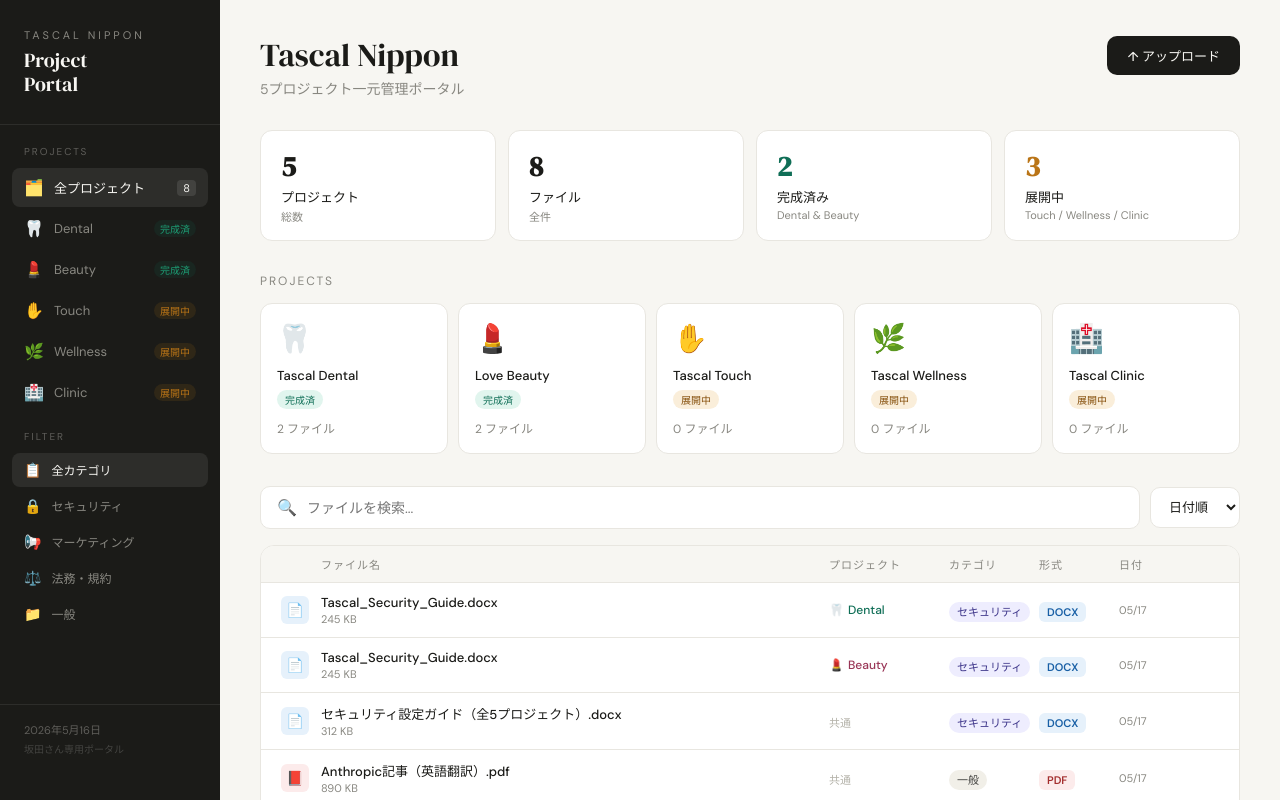
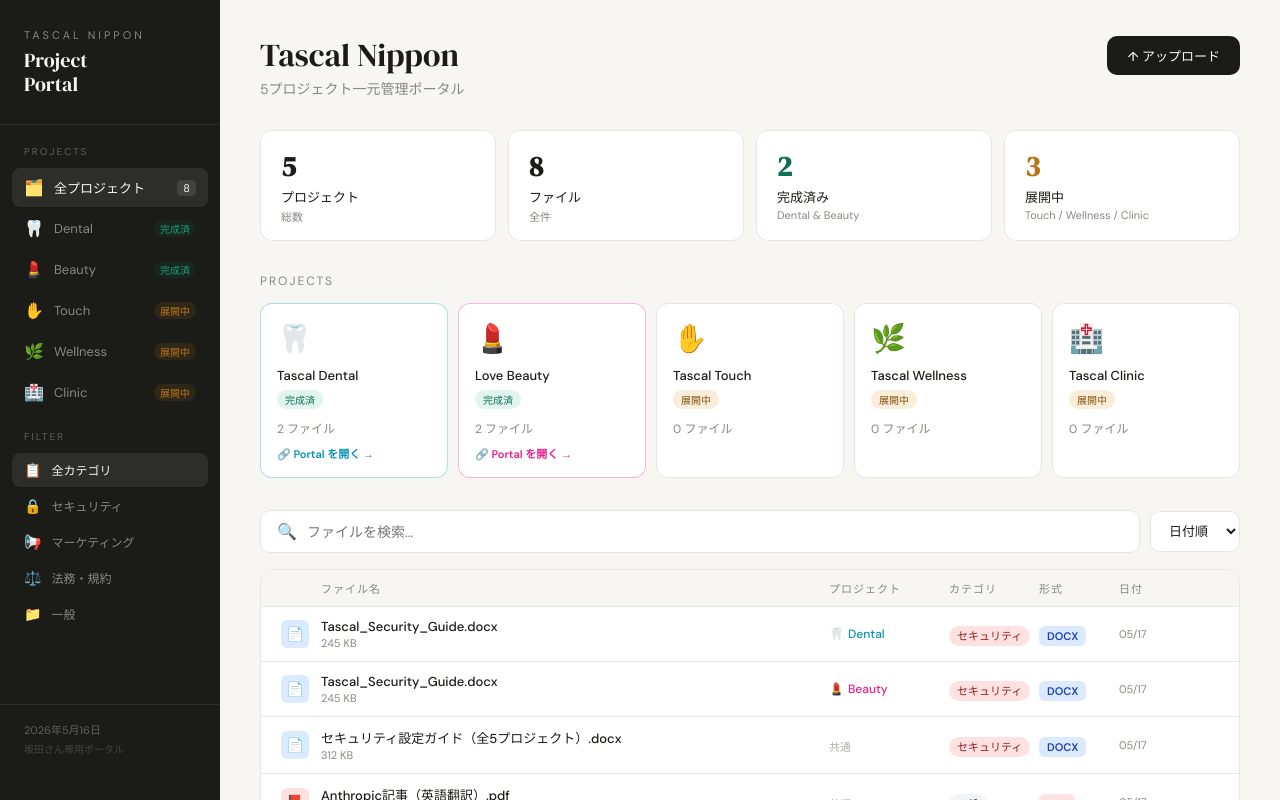
Before and after one commit to SakataMasahiro/globish-hub, a Next.js app: page /portal in a window 1280 px wide. Shown: the top 800 px of the page. Built offline with nearby package versions, Linux system fonts and the light colour scheme.

Commit message:
Add portal URL popup for Dental and Beauty

```diff
--- a/app/portal/page.tsx
+++ b/app/portal/page.tsx
@@ -6,6 +6,7 @@
 export default function PortalPage() {
   const [files, setFiles] = useState<PortalFile[]>(INITIAL_FILES);
   const [selectedProject, setSelectedProject] = useState<ProjectId | null>(null);
+  const [portalModal, setPortalModal] = useState<ProjectId | null>(null);
   const [search, setSearch] = useState('');
   const [tagFilter, setTagFilter] = useState<FileTag | ''>('');
   const [sortBy, setSortBy] = useState<'date' | 'name' | 'type'>('date');
@@ -44,9 +45,39 @@
   };
   const deleteFile = (id: number) => setFiles((prev) => prev.filter((f) => f.id !== id));
   const selectedProj = PROJECTS.find((p) => p.id === selectedProject);
+  const modalProj = PROJECTS.find((p) => p.id === portalModal);
   return (
     <div style={{ minHeight: '100vh', background: '#F7F6F2', fontFamily: "'DM Sans','Noto Sans JP',sans-serif" }}>
-      <style>{`@import url('https://fonts.googleapis.com/css2?family=DM+Sans:wght@300;400;500;600&family=DM+Serif+Display&family=Noto+Sans+JP:wght@300;400;500&display=swap');*{box-sizing:border-box;margin:0;padding:0}body{background:#F7F6F2}.file-row{transition:background 0.12s}.file-row:hover{background:#EEEDFE22}.file-row:hover .file-actions{opacity:1!important}.proj-card{transition:all 0.15s;cursor:pointer}.proj-card:hover{transform:translateY(-2px);box-shadow:0 4px 20px rgba(0,0,0,0.07)}input:focus,select:focus,button:focus{outline:none}`}</style>
+      <style>{`@import url('https://fonts.googleapis.com/css2?family=DM+Sans:wght@300;400;500;600&family=DM+Serif+Display&family=Noto+Sans+JP:wght@300;400;500&display=swap');*{box-sizing:border-box;margin:0;padding:0}body{background:#F7F6F2}.file-row{transition:background 0.12s}.file-row:hover{background:#EEEDFE22}.file-row:hover .file-actions{opacity:1!important}.proj-card{transition:all 0.15s}.proj-card:hover{transform:translateY(-2px);box-shadow:0 4px 20px rgba(0,0,0,0.07)}.portal-link{transition:background 0.12s;text-decoration:none;display:flex;align-items:center;gap:14px;padding:14px 18px;border-radius:10px;border:1px solid #E8E6E0}.portal-link:hover{background:#F7F6F2}input:focus,select:focus,button:focus{outline:none}`}</style>
+      {portalModal && modalProj && (
+        <div onClick={() => setPortalModal(null)} style={{ position:'fixed',inset:0,background:'rgba(0,0,0,0.55)',zIndex:1000,display:'flex',alignItems:'center',justifyContent:'center' }}>
+          <div onClick={(e) => e.stopPropagation()} style={{ background:'#fff',borderRadius:18,padding:'28px',width:440,boxShadow:'0 20px 60px rgba(0,0,0,0.2)' }}>
+            <div style={{ display:'flex',alignItems:'center',gap:12,marginBottom:20,paddingBottom:16,borderBottom:'1px solid #E8E6E0' }}>
+              <span style={{ fontSize:32 }}>{modalProj.icon}</span>
+              <div style={{ flex:1 }}>
+                <div style={{ fontSize:18,fontWeight:600,color:'#1B1B18' }}>{modalProj.name}</div>
+                <div style={{ fontSize:12,color:'#888780',marginTop:2 }}>{modalProj.description}</div>
+              </div>
+              <button onClick={() => setPortalModal(null)} style={{ background:'none',border:'none',cursor:'pointer',fontSize:24,color:'#888780',lineHeight:1,padding:'4px' }}>×</button>
+            </div>
+            <div style={{ fontSize:11,letterSpacing:2,color:'#888780',textTransform:'uppercase',marginBottom:12 }}>Portal を選択</div>
+            <div style={{ display:'flex',flexDirection:'column',gap:8 }}>
+              {modalProj.portals.map((portal, i) => (
+                <a key={i} href={portal.url} target="_blank" rel="noopener noreferrer" className="portal-link">
+                  <span style={{ fontSize:26,minWidth:38,textAlign:'center' }}>{portal.icon}</span>
+                  <div style={{ flex:1 }}>
+                    <div style={{ fontSize:14,fontWeight:600,color:'#1B1B18' }}>{portal.name}</div>
+                    <div style={{ fontSize:11,color:'#888780',marginTop:2 }}>{portal.desc}</div>
+                    <div style={{ fontSize:10,color:modalProj.color,marginTop:3,fontFamily:'monospace' }}>{portal.url}</div>
+                  </div>
+                  <span style={{ fontSize:16,color:modalProj.color,fontWeight:700,flexShrink:0 }}>→</span>
+                </a>
+              ))}
+            </div>
+            <button onClick={() => { setSelectedProject(modalProj.id); setPortalModal(null); }} style={{ width:'100%',marginTop:16,padding:'11px',background:'#F7F6F2',border:'0.5px solid #E8E6E0',borderRadius:10,cursor:'pointer',fontSize:13,color:'#1B1B18',fontFamily:'inherit',fontWeight:500 }}>📁 ファイルを見る</button>
+          </div>
+        </div>
+      )}
       <aside style={{ position:'fixed',left:0,top:0,bottom:0,width:220,background:'#1B1B18',padding:'28px 0',display:'flex',flexDirection:'column',zIndex:100 }}>
         <div style={{ padding:'0 24px 28px',borderBottom:'0.5px solid rgba(255,255,255,0.08)' }}>
           <div style={{ fontSize:11,letterSpacing:3,color:'#888780',marginBottom:6,textTransform:'uppercase' }}>Tascal Nippon</div>
@@ -102,11 +133,12 @@
             <div style={{ fontSize:12,letterSpacing:2,color:'#888780',textTransform:'uppercase',marginBottom:14 }}>Projects</div>
             <div style={{ display:'grid',gridTemplateColumns:'repeat(5,1fr)',gap:10 }}>
               {PROJECTS.map((p) => (
-                <div key={p.id} className="proj-card" onClick={() => setSelectedProject(p.id)} style={{ background:'#fff',borderRadius:12,padding:'16px',border:'0.5px solid #E8E6E0' }}>
+                <div key={p.id} className="proj-card" onClick={() => p.done ? setPortalModal(p.id) : null} style={{ background:'#fff',borderRadius:12,padding:'16px',border:`0.5px solid ${p.done?p.color+'50':'#E8E6E0'}`,cursor:p.done?'pointer':'default' }}>
                   <div style={{ fontSize:28,marginBottom:10 }}>{p.icon}</div>
                   <div style={{ fontSize:13,fontWeight:500,color:'#1B1B18',marginBottom:4 }}>{p.name}</div>
                   <div style={{ display:'inline-block',fontSize:10,padding:'2px 8px',borderRadius:20,background:p.done?'#E1F5EE':'#FAEEDA',color:p.done?'#0F6E56':'#854F0B',marginBottom:10 }}>{p.status}</div>
-                  <div style={{ fontSize:12,color:'#888780' }}>{projectFileCounts[p.id]||0} ファイル</div>
+                  <div style={{ fontSize:12,color:'#888780',marginBottom:p.done?8:0 }}>{projectFileCounts[p.id]||0} ファイル</div>
+                  {p.done && <div style={{ fontSize:11,color:p.color,fontWeight:600 }}>🔗 Portal を開く →</div>}
                 </div>
               ))}
             </div>
@@ -122,7 +154,7 @@
             <option value="date">日付順</option><option value="name">名前順</option><option value="type">種類順</option>
           </select>
         </div>
-        <div className={uploadAnim?'upload-pulse':''} style={{ background:'#fff',borderRadius:14,border:'0.5px solid #E8E6E0',overflow:'hidden' }}>
+        <div style={{ background:'#fff',borderRadius:14,border:'0.5px solid #E8E6E0',overflow:'hidden' }}>
           <div style={{ display:'grid',gridTemplateColumns:'40px 1fr 120px 90px 80px 100px',padding:'10px 20px',borderBottom:'0.5px solid #E8E6E0',background:'#F7F6F2' }}>
             {['','ファイル名','プロジェクト','カテゴリ','形式','日付'].map((h) => (
               <div key={h} style={{ fontSize:11,color:'#888780',letterSpacing:1,textTransform:'uppercase',fontWeight:500 }}>{h}</div>
--- a/lib/data.ts
+++ b/lib/data.ts
@@ -1,6 +1,13 @@
 export type ProjectId = 'dental' | 'beauty' | 'touch' | 'wellness' | 'clinic';
 export type FileTag = 'security' | 'marketing' | 'legal' | 'general';
 export type FileType = 'DOCX' | 'PDF' | 'XLSX' | 'PNG' | 'OTHER';
+
+export interface SubPortal {
+  name: string;
+  desc: string;
+  url: string;
+  icon: string;
+}
 
 export interface Project {
   id: ProjectId;
@@ -8,11 +15,10 @@
   nameEn: string;
   icon: string;
   color: string;
-  bg: string;
-  accent: string;
-  status: '完成済' | '展開中';
   done: boolean;
+  status: string;
   description: string;
+  portals: SubPortal[];
 }
 
 export interface PortalFile {
@@ -26,22 +32,69 @@
 }
 
 export const PROJECTS: Project[] = [
-  { id: 'dental', name: 'Tascal Dental', nameEn: 'Dental', icon: '🦷', color: '#0F6E56', bg: '#E1F5EE', accent: '#1D9E75', status: '完成済', done: true, description: '歯科予約・治療管理システム' },
-  { id: 'beauty', name: 'Love Beauty', nameEn: 'Beauty', icon: '💄', color: '#993556', bg: '#FBEAF0', accent: '#D4537E', status: '完成済', done: true, description: '美容サービス予約・管理システム' },
-  { id: 'touch', name: 'Tascal Touch', nameEn: 'Touch', icon: '✋', color: '#854F0B', bg: '#FAEEDA', accent: '#BA7517', status: '展開中', done: false, description: '整体・マッサージ予約システム' },
-  { id: 'wellness', name: 'Tascal Wellness', nameEn: 'Wellness', icon: '🌿', color: '#3B6D11', bg: '#EAF3DE', accent: '#639922', status: '展開中', done: false, description: '健康管理・ウェルネスサービス' },
-  { id: 'clinic', name: 'Tascal Clinic', nameEn: 'Clinic', icon: '🏥', color: '#185FA5', bg: '#E6F1FB', accent: '#378ADD', status: '展開中', done: false, description: '医療クリニック管理システム' },
-];
-
-export const INITIAL_FILES: PortalFile[] = [
-  { id: 1, name: 'Tascal_Security_Guide.docx', project: 'dental', tag: 'security', date: '2026-05-17', type: 'DOCX', size: '245 KB' },
-  { id: 2, name: 'Tascal_Security_Guide.docx', project: 'beauty', tag: 'security', date: '2026-05-17', type: 'DOCX', size: '245 KB' },
-  { id: 3, name: 'セキュリティ設定ガイド（全5プロジェクト）.docx', project: null, tag: 'security', date: '2026-05-17', type: 'DOCX', size: '312 KB' },
-  { id: 4, name: 'Tascal Dental マーケティング資料.pdf', project: 'dental', tag: 'marketing', date: '2026-05-10', type: 'PDF', size: '1.2 MB' },
-  { id: 5, name: 'Love Beauty ブランドガイドライン.pdf', project: 'beauty', tag: 'marketing', date: '2026-05-12', type: 'PDF', size: '3.4 MB' },
-  { id: 6, name: 'Anthropic記事（英語翻訳）.pdf', project: null, tag: 'general', date: '2026-05-17', type: 'PDF', size: '890 KB' },
-  { id: 7, name: '利用規約テンプレート.docx', project: null, tag: 'legal', date: '2026-05-15', type: 'DOCX', size: '128 KB' },
-  { id: 8, name: '個人情報保護方針.docx', project: null, tag: 'legal', date: '2026-05-15', type: 'DOCX', size: '156 KB' },
+  {
+    id: 'dental',
+    name: 'Tascal Dental',
+    nameEn: 'Dental',
+    icon: '🦷',
+    color: '#0891b2',
+    done: true,
+    status: '完成済',
+    description: '歯科医院向けDXプラットフォーム',
+    portals: [
+      { name: '歯科医院 Portal', desc: '医院向けダッシュボード', url: 'https://tascal-dental.vercel.app', icon: '🏥' },
+      { name: 'Super Admin', desc: '管理者専用画面', url: 'https://tascal-dental.vercel.app/super-admin', icon: '🔐' },
+      { name: 'Partner Portal', desc: 'パートナー向け', url: 'https://tascal-dental.vercel.app/partner', icon: '🤝' },
+    ],
+  },
+  {
+    id: 'beauty',
+    name: 'Love Beauty',
+    nameEn: 'Beauty',
+    icon: '💄',
+    color: '#e91e8c',
+    done: true,
+    status: '完成済',
+    description: '美容サロン向けDXプラットフォーム',
+    portals: [
+      { name: 'Beauty Portal', desc: 'サロン向けダッシュボード', url: 'https://lovebeauty-salon.vercel.app', icon: '✨' },
+      { name: 'Super Admin', desc: '管理者専用画面', url: 'https://lovebeauty-salon.vercel.app/super-admin', icon: '🔐' },
+      { name: 'Partner Portal', desc: 'パートナー向け', url: 'https://lovebeauty-salon.vercel.app/partner', icon: '🤝' },
+    ],
+  },
+  {
+    id: 'touch',
+    name: 'Tascal Touch',
+    nameEn: 'Touch',
+    icon: '✋',
+    color: '#7c3aed',
+    done: false,
+    status: '展開中',
+    description: '準備中',
+    portals: [],
+  },
+  {
+    id: 'wellness',
+    name: 'Tascal Wellness',
+    nameEn: 'Wellness',
+    icon: '🌿',
+    color: '#059669',
+    done: false,
+    status: '展開中',
+    description: '準備中',
+    portals: [],
+  },
+  {
+    id: 'clinic',
+    name: 'Tascal Clinic',
+    nameEn: 'Clinic',
+    icon: '🏥',
+    color: '#dc2626',
+    done: false,
+    status: '展開中',
+    description: '準備中',
+    portals: [],
+  },
 ];
 
 export const TAG_LABELS: Record<FileTag, string> = {
@@ -52,16 +105,27 @@
 };
 
 export const TAG_COLORS: Record<FileTag, { bg: string; text: string }> = {
-  security: { bg: '#EEEDFE', text: '#3C3489' },
-  marketing: { bg: '#E1F5EE', text: '#085041' },
-  legal: { bg: '#FAEEDA', text: '#633806' },
-  general: { bg: '#F1EFE8', text: '#444441' },
+  security: { bg: '#FEE2E2', text: '#991B1B' },
+  marketing: { bg: '#E0F2FE', text: '#0C4A6E' },
+  legal: { bg: '#FEF3C7', text: '#92400E' },
+  general: { bg: '#F3F4F6', text: '#374151' },
 };
 
 export const TYPE_COLORS: Record<FileType, { bg: string; text: string }> = {
-  DOCX: { bg: '#E6F1FB', text: '#185FA5' },
-  PDF: { bg: '#FCEBEB', text: '#A32D2D' },
-  XLSX: { bg: '#EAF3DE', text: '#3B6D11' },
-  PNG: { bg: '#FBEAF0', text: '#993556' },
-  OTHER: { bg: '#F1EFE8', text: '#5F5E5A' },
+  DOCX: { bg: '#DBEAFE', text: '#1E40AF' },
+  PDF: { bg: '#FEE2E2', text: '#991B1B' },
+  XLSX: { bg: '#D1FAE5', text: '#065F46' },
+  PNG: { bg: '#F3E8FF', text: '#6B21A8' },
+  OTHER: { bg: '#F3F4F6', text: '#374151' },
 };
+
+export const INITIAL_FILES: PortalFile[] = [
+  { id: 1, name: 'Tascal_Security_Guide.docx', project: 'dental', tag: 'security', date: '2026-05-17', type: 'DOCX', size: '245 KB' },
+  { id: 2, name: 'Tascal_Security_Guide.docx', project: 'beauty', tag: 'security', date: '2026-05-17', type: 'DOCX', size: '245 KB' },
+  { id: 3, name: 'セキュリティ設定ガイド（全5プロジェクト）.docx', project: null, tag: 'security', date: '2026-05-17', type: 'DOCX', size: '312 KB' },
+  { id: 4, name: 'Anthropic記事（英語翻訳）.pdf', project: null, tag: 'general', date: '2026-05-17', type: 'PDF', size: '890 KB' },
+  { id: 5, name: '利用規約テンプレート.docx', project: null, tag: 'legal', date: '2026-05-15', type: 'DOCX', size: '128 KB' },
+  { id: 6, name: '個人情報保護方針.docx', project: null, tag: 'legal', date: '2026-05-15', type: 'DOCX', size: '156 KB' },
+  { id: 7, name: 'Love Beauty ブランドガイドライン.pdf', project: 'beauty', tag: 'marketing', date: '2026-05-12', type: 'PDF', size: '3.4 MB' },
+  { id: 8, name: 'Tascal Dental マーケティング資料.pdf', project: 'dental', tag: 'marketing', date: '2026-05-10', type: 'PDF', size: '1.2 MB' },
+];
```
